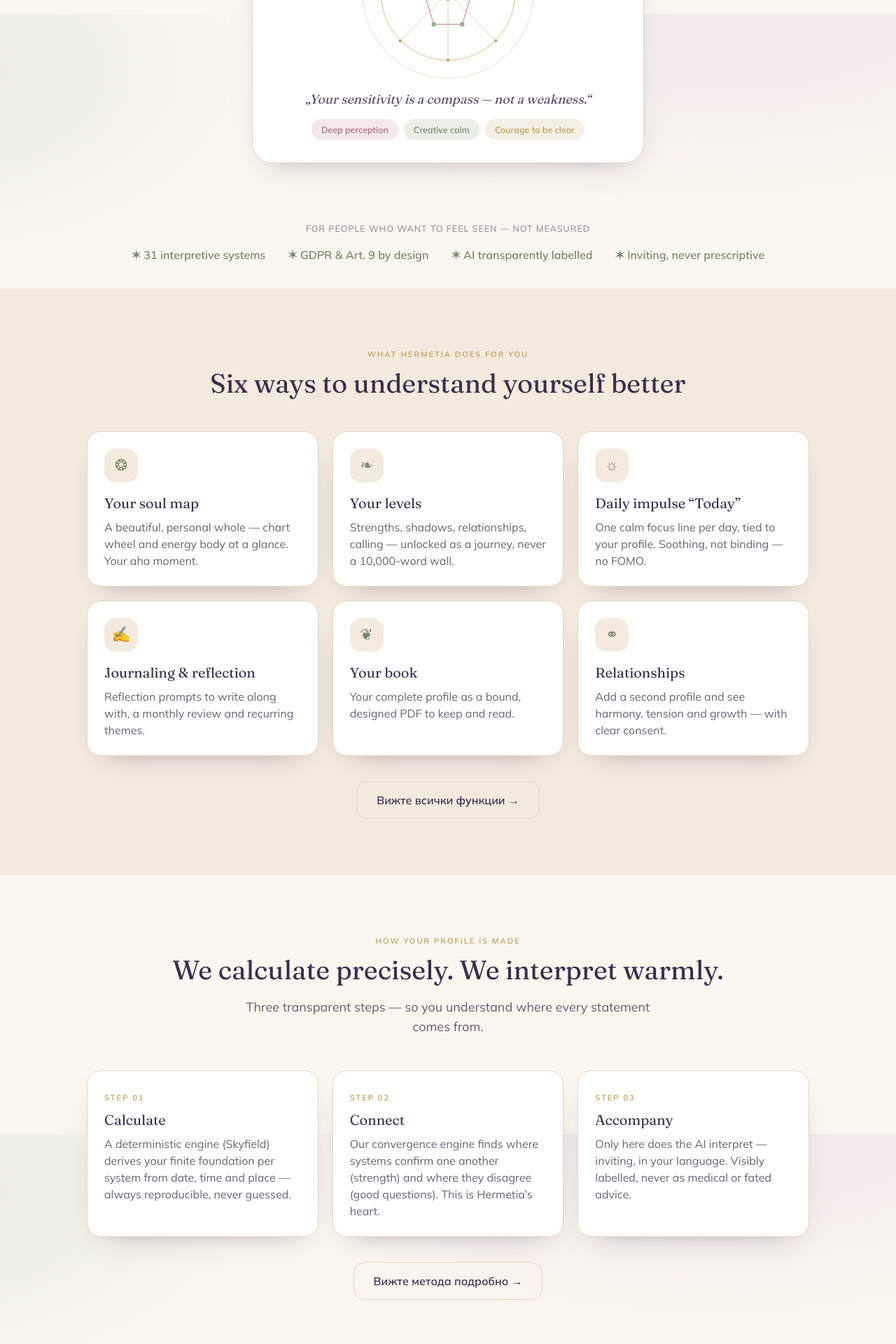
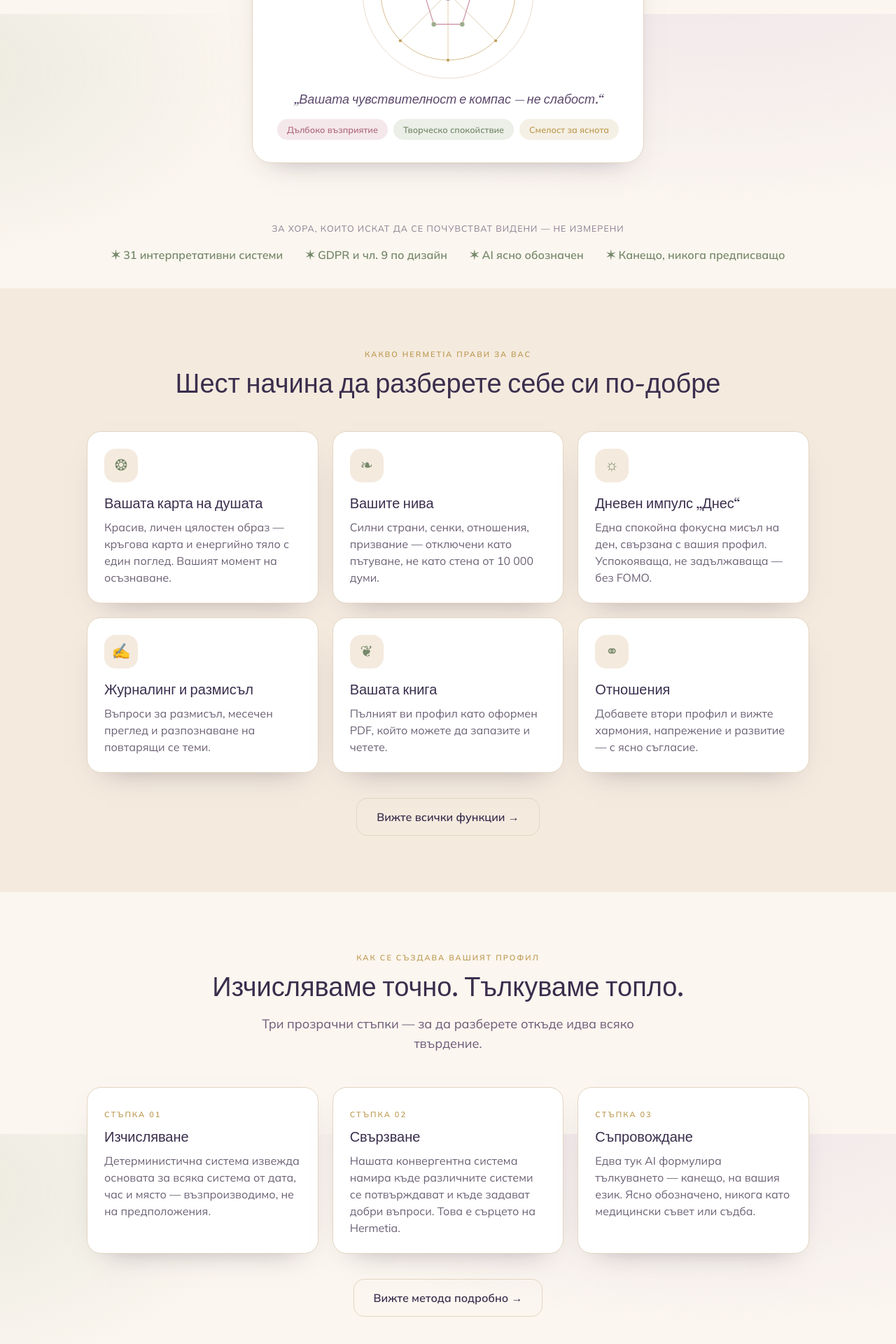
Before and after one commit to SebastianHermetia/hermetia-marketing, a Next.js app: page /bg/ in a window 1280 px wide. Shown: the part 780-2700 px from the top of the page at 70% size. Built offline with nearby package versions, Linux system fonts and the light colour scheme; no server answers.

Commit message:
fix(i18n): localize Bulgarian home body copy

```diff
--- a/messages/bg.json
+++ b/messages/bg.json
@@ -2,5 +2,77 @@
   "site": { "tagline": "Както горе, така и долу", "claim": "Карта на душата ви, създадена от всичко, което ви изгражда." },
   "nav": { "leistungen": "Функции", "systeme": "Системи", "methodik": "Метод", "preise": "Цени", "login": "Вход", "start": "Започнете профил" },
   "cta": { "startFree": "Започнете безплатно", "seeChart": "Вижте безплатно картата на душата", "howItWorks": "Как работи", "comparePrices": "Сравнете цените", "allServices": "Вижте всички функции", "exploreSystems": "Разгледайте всички системи", "methodDetail": "Вижте метода подробно", "more": "Научете повече" },
-  "footer": { "blurb": "Карта на душата ви, създадена от всичко, което ви изгражда. Както горе, така и долу.", "product": "Продукт", "discover": "Открийте", "legal": "Правна информация", "magazin": "Списание", "glossar": "Речник", "faq": "FAQ", "datenschutz": "Поверителност", "kiTransparenz": "AI прозрачност", "agb": "Условия", "widerruf": "Отказ", "impressum": "Правна бележка", "disclaimer": "Вдъхновение за саморазмисъл, без медицински или терапевтични съвети. Част от съдържанието е подпомогнато от AI." }
+  "footer": { "blurb": "Карта на душата ви, създадена от всичко, което ви изгражда. Както горе, така и долу.", "product": "Продукт", "discover": "Открийте", "legal": "Правна информация", "magazin": "Списание", "glossar": "Речник", "faq": "FAQ", "datenschutz": "Поверителност", "kiTransparenz": "AI прозрачност", "agb": "Условия", "widerruf": "Отказ", "impressum": "Правна бележка", "disclaimer": "Вдъхновение за саморазмисъл, без медицински или терапевтични съвети. Част от съдържанието е подпомогнато от AI." },
+  "home": {
+    "seoTitle": "Hermetia — Вашата карта на душата. Образ, който ви разбира.",
+    "seoDescription": "Hermetia превръща рождените ви данни в карта на душата от 31 интерпретативни системи и ви съпровожда ден след ден. Открийте профила си безплатно.",
+    "hero": {
+      "eyebrow": "Както горе, така и долу",
+      "title": "Образ на вашата душа — от всичко, което ви прави вас.",
+      "lead": "Hermetia разчита рождените ви данни и вплита до 31 интерпретативни системи в една ясна карта на душата — и ви съпровожда ден след ден. Не таблица с данни. Пътуване към себе си.",
+      "trustline": "Безплатен старт · без кредитна карта · хоствано и криптирано в ЕС",
+      "quote": "Вашата чувствителност е компас — не слабост.",
+      "chips": ["Дълбоко възприятие", "Творческо спокойствие", "Смелост за яснота"]
+    },
+    "trust": {
+      "kicker": "За хора, които искат да се почувстват видени — не измерени",
+      "items": ["31 интерпретативни системи", "GDPR и чл. 9 по дизайн", "AI ясно обозначен", "Канещо, никога предписващо"]
+    },
+    "features": {
+      "kicker": "Какво Hermetia прави за вас",
+      "title": "Шест начина да разберете себе си по-добре",
+      "items": [
+        { "icon": "❂", "title": "Вашата карта на душата", "text": "Красив, личен цялостен образ — кръгова карта и енергийно тяло с един поглед. Вашият момент на осъзнаване." },
+        { "icon": "❧", "title": "Вашите нива", "text": "Силни страни, сенки, отношения, призвание — отключени като пътуване, не като стена от 10 000 думи." },
+        { "icon": "☼", "title": "Дневен импулс „Днес“", "text": "Една спокойна фокусна мисъл на ден, свързана с вашия профил. Успокояваща, не задължаваща — без FOMO." },
+        { "icon": "✍", "title": "Журналинг и размисъл", "text": "Въпроси за размисъл, месечен преглед и разпознаване на повтарящи се теми." },
+        { "icon": "❦", "title": "Вашата книга", "text": "Пълният ви профил като оформен PDF, който можете да запазите и четете." },
+        { "icon": "⚭", "title": "Отношения", "text": "Добавете втори профил и вижте хармония, напрежение и развитие — с ясно съгласие." }
+      ]
+    },
+    "method": {
+      "kicker": "Как се създава вашият профил",
+      "title": "Изчисляваме точно. Тълкуваме топло.",
+      "lead": "Три прозрачни стъпки — за да разберете откъде идва всяко твърдение.",
+      "steps": [
+        { "step": "Стъпка 01", "title": "Изчисляване", "text": "Детерминистична система извежда основата за всяка система от дата, час и място — възпроизводимо, не на предположения." },
+        { "step": "Стъпка 02", "title": "Свързване", "text": "Нашата конвергентна система намира къде различните системи се потвърждават и къде задават добри въпроси. Това е сърцето на Hermetia." },
+        { "step": "Стъпка 03", "title": "Съпровождане", "text": "Едва тук AI формулира тълкуването — канещо, на вашия език. Ясно обозначено, никога като медицински съвет или съдба." }
+      ]
+    },
+    "systems": {
+      "kicker": "Вградените системи",
+      "title": "31 перспективи. Един глас.",
+      "text": "Астрология, Human Design, Gene Keys, нумерология, BaZi, Енеаграма и още — Hermetia не ги чете една до друга, а заедно. Когато много пътища сочат към едно място, там възниква яснота.",
+      "chips": ["Астрология", "Human Design", "Gene Keys", "Нумерология", "BaZi · Четири стълба", "Енеаграма", "Maya Tzolk’in", "Nakshatra", "I Ching", "Аюрведа", "+ още 21"]
+    },
+    "voices": {
+      "kicker": "Гласове",
+      "title": "Какво преживяват хората",
+      "items": [
+        { "quote": "За първи път духовността не ми звучеше кичозно, а умно.", "name": "Мария К., 34" },
+        { "quote": "Картата на душата беше моят момент на осъзнаване. Веднага исках да прочета още.", "name": "Лена С., 41" },
+        { "quote": "Дневният импулс ме съпровожда сутрин — спокойно, никога натрапчиво.", "name": "Анет Х., 38" }
+      ]
+    },
+    "pricingTeaser": {
+      "kicker": "Цени",
+      "title": "Започнете безплатно. Останете за 49 € годишно.",
+      "lead": "Вижте картата на душата си и първата си основна тема безплатно. Отключете всички нива на цената на едно кафе месечно."
+    },
+    "faq": {
+      "kicker": "Често задавани въпроси",
+      "title": "Добре е да знаете",
+      "items": [
+        { "q": "Какво е карта на душата?", "a": "Картата на душата е интегриран личностен образ, който Hermetia изчислява от рождените ви данни и до 31 интерпретативни системи, вплетени в разбираем и красив изглед." },
+        { "q": "Нужен ли е точният ми час на раждане?", "a": "Не. Hermetia работи и без точен час — избирате приблизително време от деня. Показваме прозрачно кои части от профила остават надеждни без точен час." },
+        { "q": "Това диагноза или предсказание ли е?", "a": "Не. Hermetia е вдъхновение за саморазмисъл — не медицински, психологически или терапевтичен съвет и не предсказание на съдбата." },
+        { "q": "Какво се случва с данните ми?", "a": "Данните ви се съхраняват криптирано в ЕС. Духовно-философските профили са специални данни по GDPR чл. 9 — искаме изрично съгласие и можете да експортирате или изтриете всичко по всяко време." }
+      ]
+    },
+    "finalCta": {
+      "title": "Вашето пътуване започва с един поглед.",
+      "lead": "Вижте картата на душата си за две минути — безплатно."
+    }
+  }
 }
--- a/scripts/check-content.mjs
+++ b/scripts/check-content.mjs
@@ -41,6 +41,7 @@
 
 const deHome = readOut("de");
 const enHome = readOut("en");
+const bgHome = readOut("bg");
 const frHome = readOut("fr");
 const fiHome = readOut("fi");
 const frPricing = readOut("fr/preise");
@@ -173,6 +174,7 @@
   ["Language status page includes legal/safety QA", languages.includes("Rechtliche Sinngleichheit") && languages.includes("Keine Diagnose, Therapie oder Vorhersage")],
   ["Language status page is linked in footer", deHome.includes("/de/sprachen/")],
   ["FR UI navigation is localized", frHome.includes("Fonctionnalités") && frHome.includes("Commencer le profil")],
+  ["BG home has localized body copy", bgHome.includes("Функции") && bgHome.includes("Образ на вашата душа") && bgHome.includes("Шест начина да разберете себе си по-добре") && !bgHome.includes("A portrait of your soul")],
   ["FI home uses localized UI and non-German body fallback", fiHome.includes("Ominaisuudet") && fiHome.includes("A portrait of your soul") && !fiHome.includes("Ein Bild deiner Seele") && !fiHome.includes("Sechs Wege, dich besser zu verstehen")],
   ["Launch review page exists", launchReview.includes("Legal-, IP- und Launch-Freigaben")],
   ["Launch review page states external legal review", launchReview.includes("keine anwaltliche Endfreigabe")],
```
